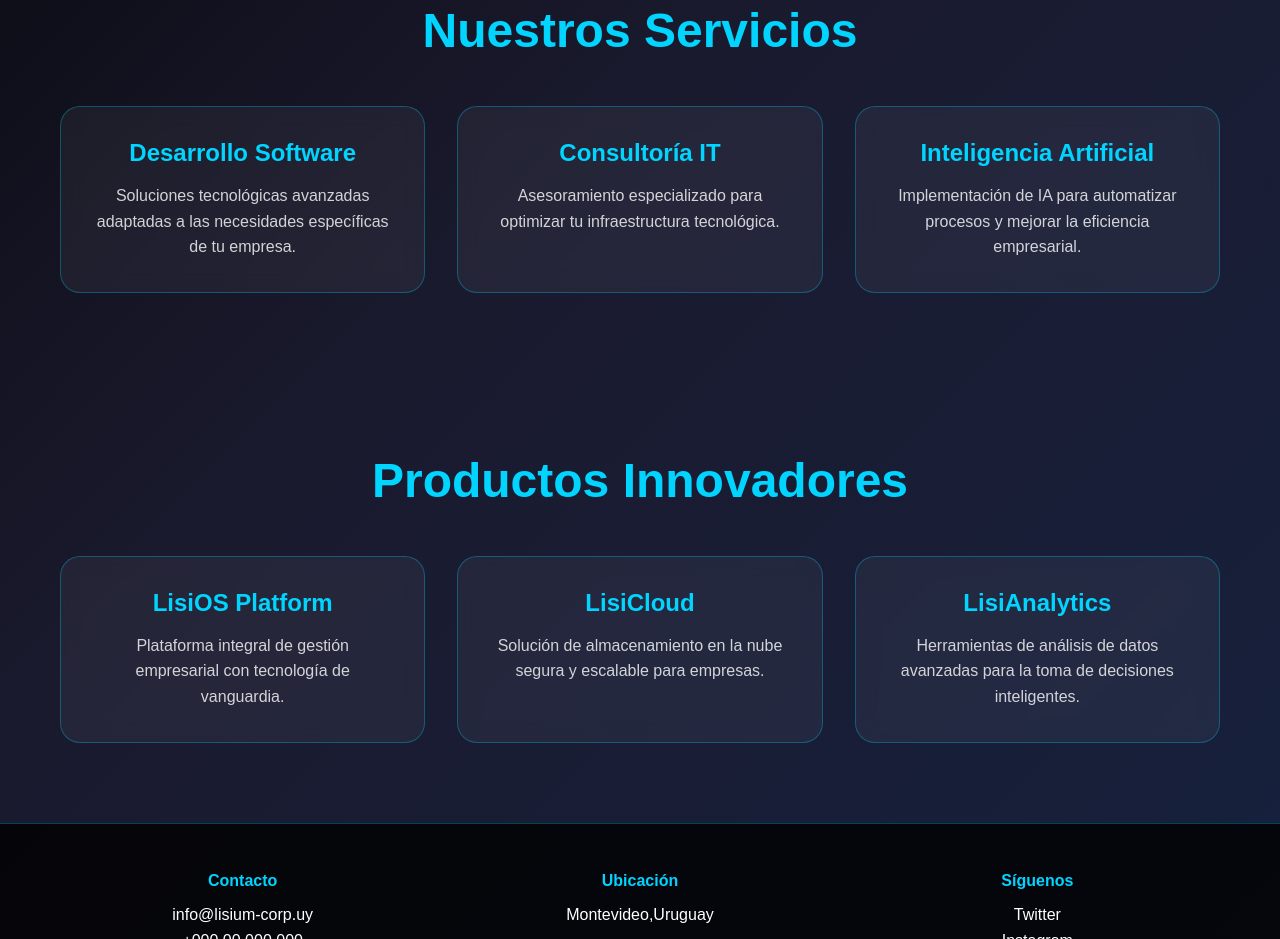
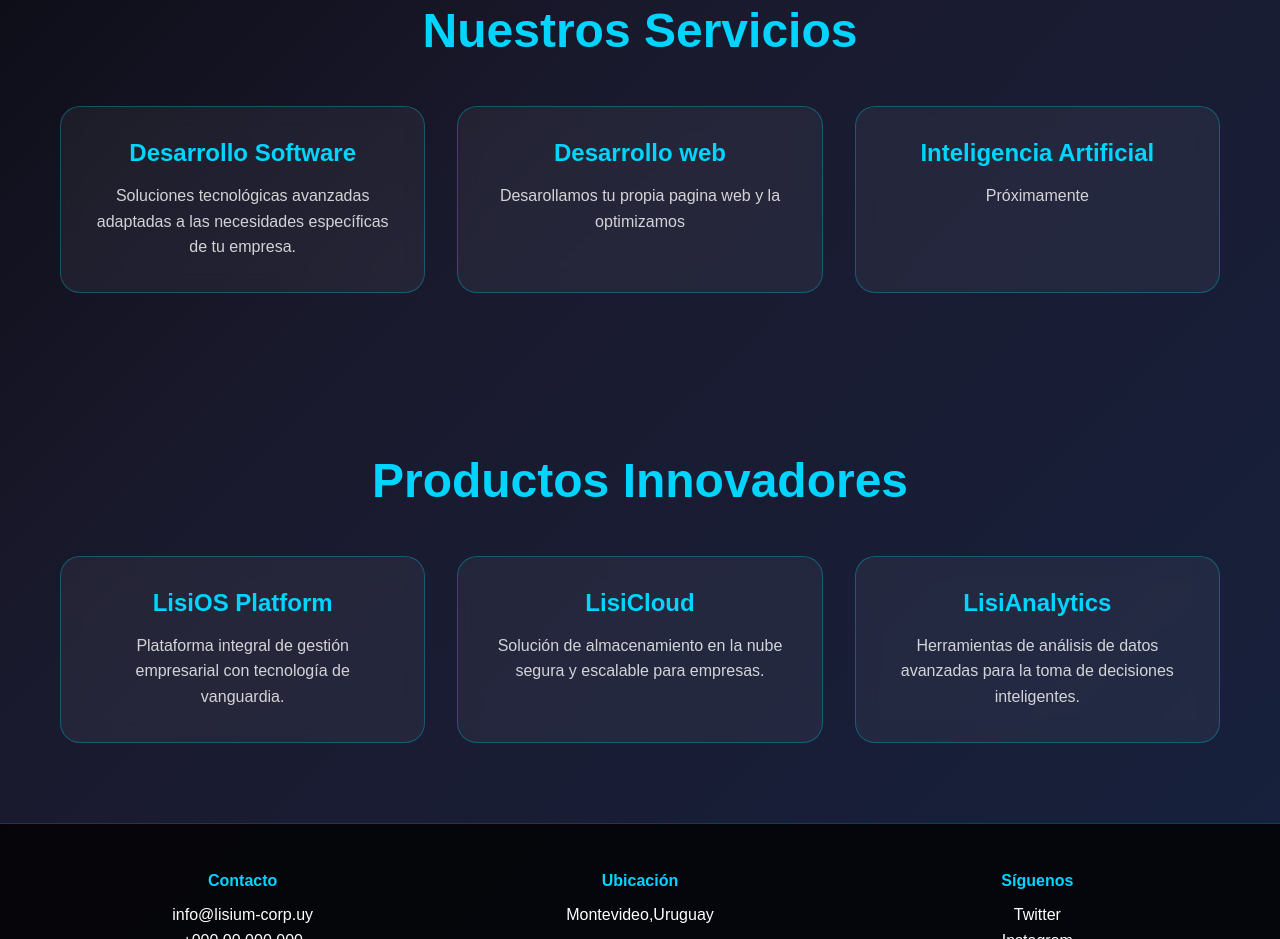
Before and after one commit to lisium-corp/lisium-corp.github.io, a plain HTML site: page index.html in a window 1280 px wide. Shown: the part 877-1816 px from the top of the page. Drawn offline with Linux system fonts and the light colour scheme.

Commit message:
index.html

```diff
--- a/index.html
+++ b/index.html
@@ -64,12 +64,12 @@
                     <p>Soluciones tecnológicas avanzadas adaptadas a las necesidades específicas de tu empresa.</p>
                 </div>
                 <div class="card fade-in">
-                    <h3>Consultoría IT</h3>
-                    <p>Asesoramiento especializado para optimizar tu infraestructura tecnológica.</p>
+                    <h3>Desarrollo web</h3>
+                    <p>Desarollamos tu propia pagina web y la optimizamos</p>
                 </div>
                 <div class="card fade-in">
                     <h3>Inteligencia Artificial</h3>
-                    <p>Implementación de IA para automatizar procesos y mejorar la eficiencia empresarial.</p>
+                    <p> Próximamente </p>
                 </div>
             </div>
         </div>
```
